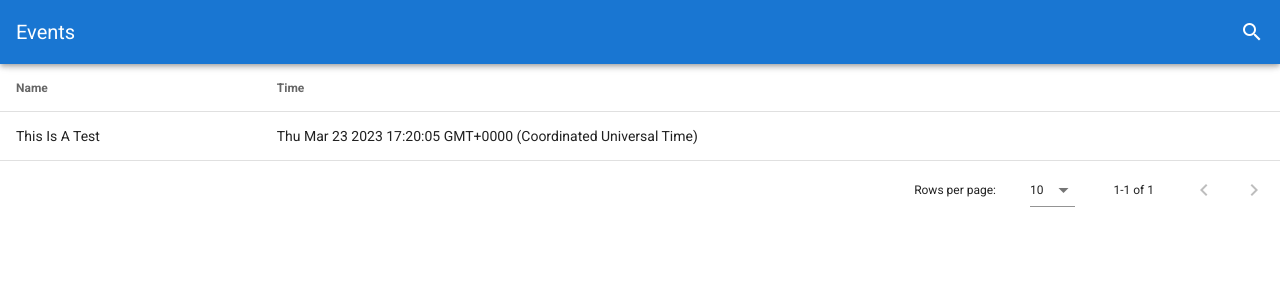
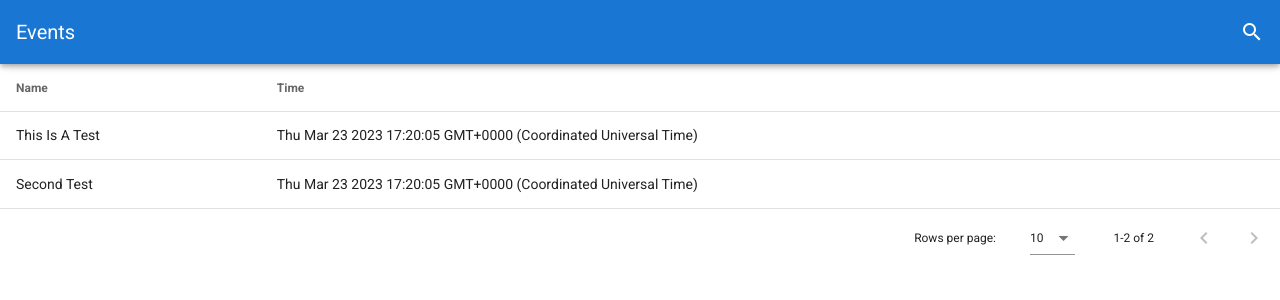
Before and after one commit to Reny8/VueJS-Practice-Project, a Vue app in the folder demo-events-frontend/: page / in a window 1280 px wide. Shown: the top 300 px of the page. Built offline with nearby package versions, Linux system fonts and the light colour scheme.

Commit message:
Adjusted the table to work with multiple items:

```diff
--- a/demo-events-frontend/src/App.vue
+++ b/demo-events-frontend/src/App.vue
@@ -10,9 +10,9 @@
     <v-main>
       <template>
         <v-data-table :headers="headers" :items="events">
-          <template>
-            <td>{{ events[0].name }}</td>
-            <td>{{ events[0].time }}</td>
+          <template v-slot:items="props">
+            <td>{{ props.item.name }}</td>
+            <td>{{ props.item.time }}</td>
           </template>
         </v-data-table></template
       >
@@ -31,7 +31,10 @@ export default Vue.extend({
   name: "App",
   // THIS IS WHERE WE CAN DEFINE ALL OF OUR REACTIVE ELEMENTS
   data: () => ({
-    events: [{ name: "This Is A Test", time: new Date() }],
+    events: [
+      { name: "This Is A Test", time: new Date() },
+      { name: "Second Test", time: new Date() },
+    ],
     headers: [
       {
         text: "Name",
```
